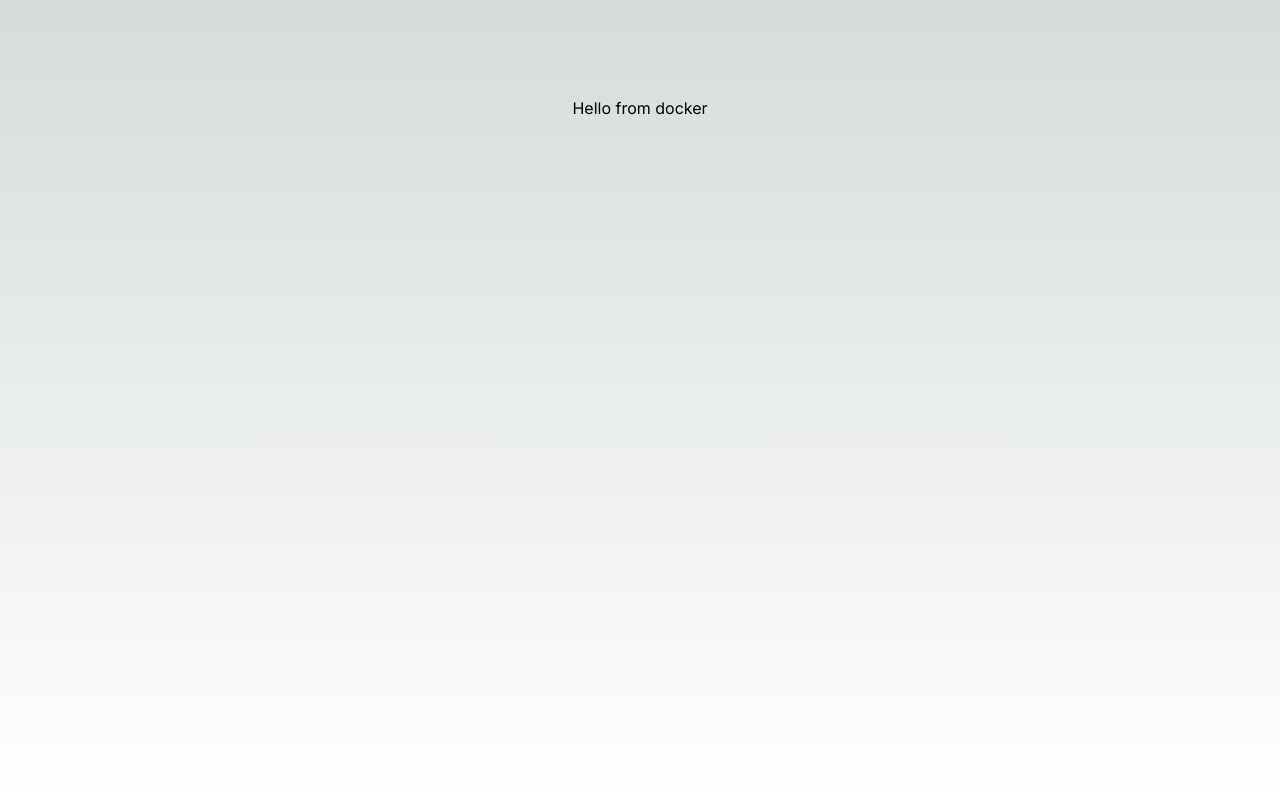
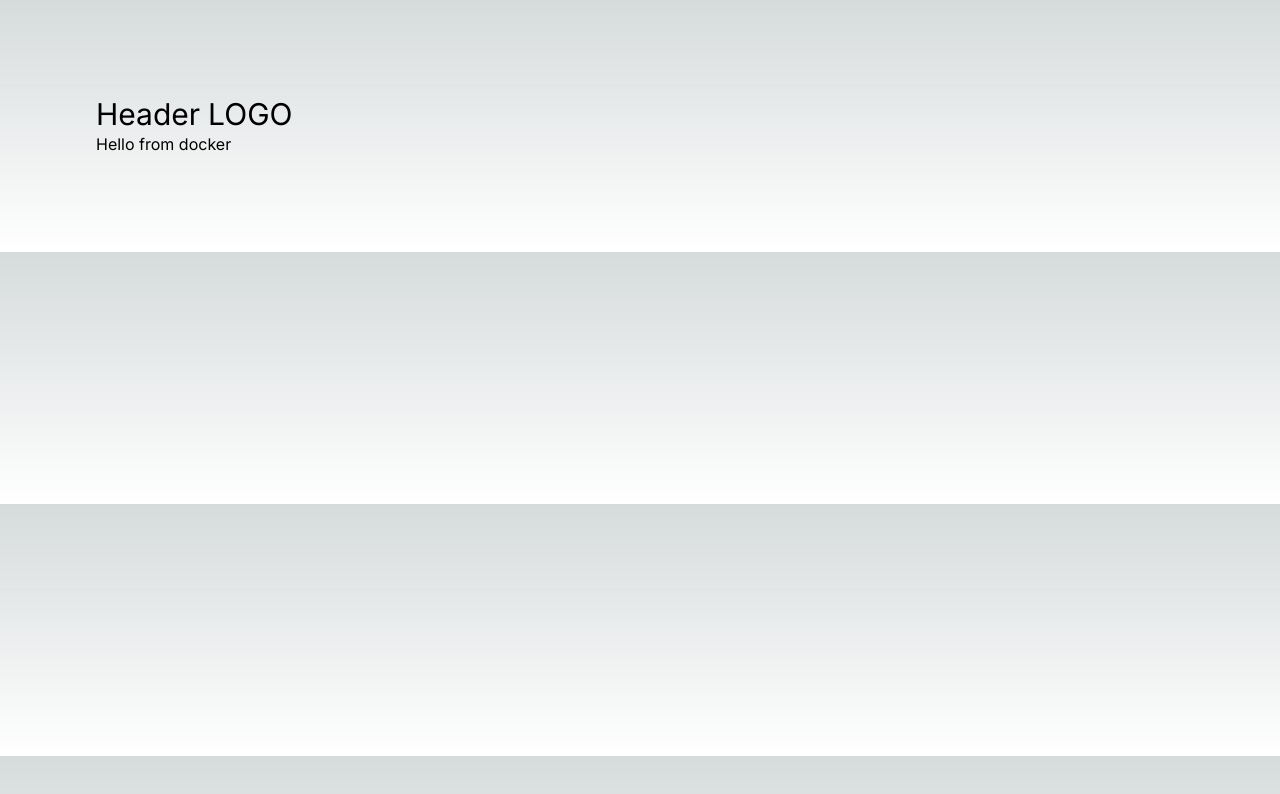
Before and after one commit to darshil89/Nextjs-14, a Next.js app: page / in a window 1280 px wide. Shown: the top 794 px of the page. Built offline with nearby package versions, Linux system fonts and the light colour scheme.

Commit message:
done with components

```diff
--- a/src/app/page.tsx
+++ b/src/app/page.tsx
@@ -1,9 +1,10 @@
-import Image from 'next/image'
+import Header from "@/components/Header"
 
 export default function Home() {
   return (
-    <main className="flex min-h-screen flex-col items-center justify-between p-24">
+    <div className=" p-24">
+      <Header />
      Hello from docker
-    </main>
+    </div>
   )
 }
--- /dev/null
+++ b/src/components/Header.tsx
@@ -0,0 +1,11 @@
+"use client";
+import Logo from "./Logo";
+export default function Header() {
+  return (
+    <div className="flex flex-row">
+      <div className="text-3xl mr-2">Header</div>
+      <Logo />
+
+    </div>
+  );
+}
--- /dev/null
+++ b/src/components/Logo.tsx
@@ -0,0 +1,5 @@
+"use client";
+
+export default function Logo() {
+  return <div className="text-3xl">LOGO</div>;
+}
```
